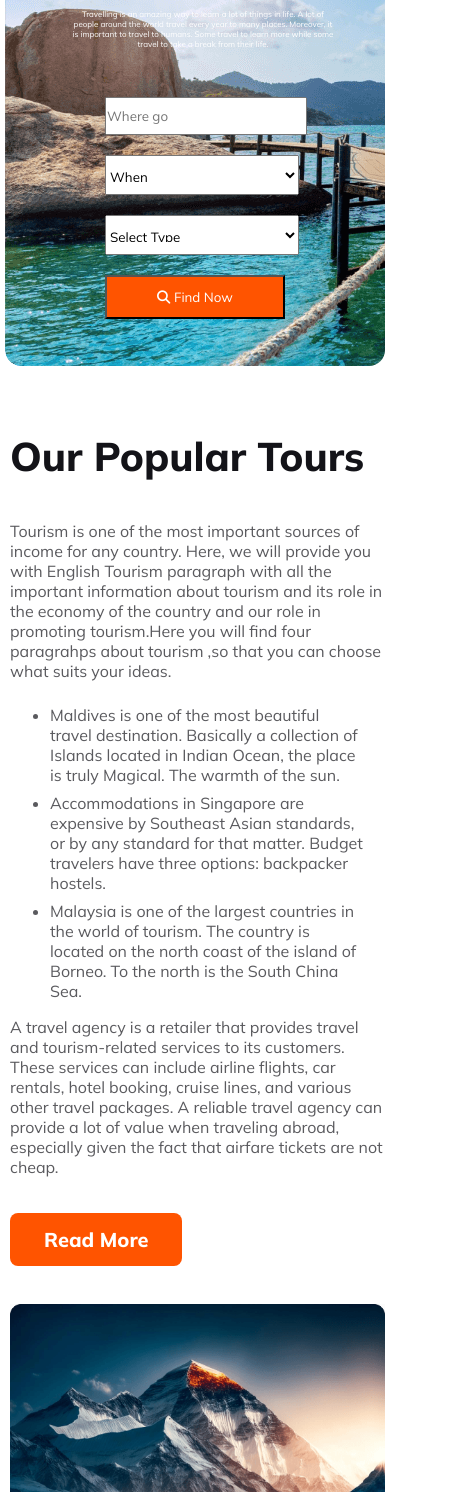
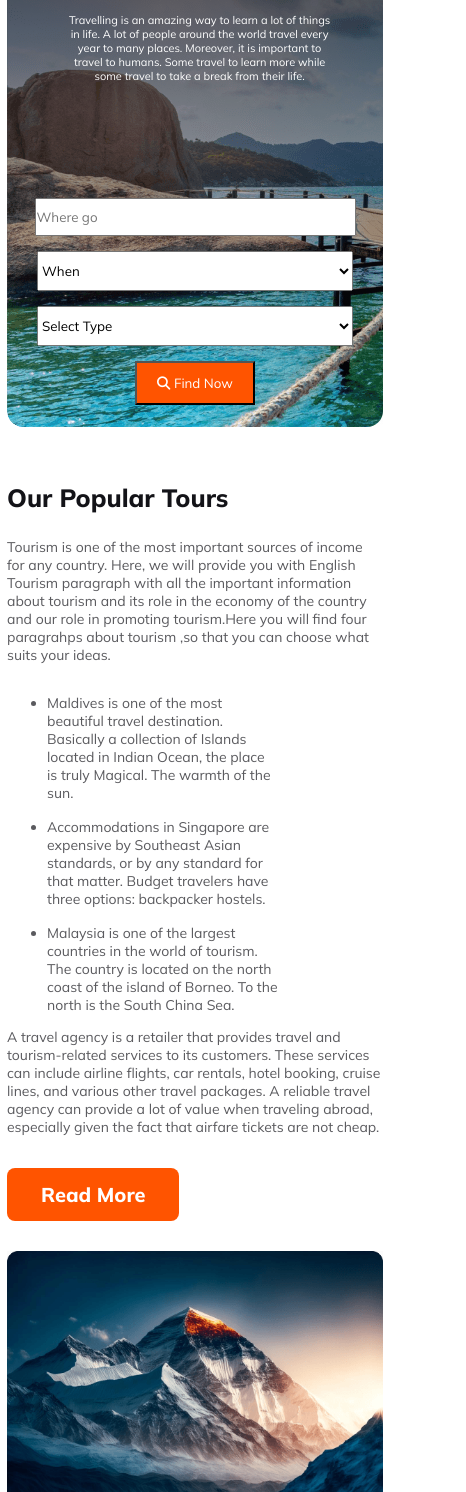
Before and after one commit to AsfirNoor/Assingnment-Project-2, a plain HTML site: page index.html in a window 390 px wide. Shown: the part 508-2000 px from the top of the page, 466 px wide, since content can reach past the window. Drawn offline with Linux system fonts and the light colour scheme.

Commit message:
third commit

```diff
--- a/assets/styles.css
+++ b/assets/styles.css
@@ -11,11 +11,12 @@
     color: #FF5400;
 }
 
-.text-color{
+.text-color {
     color: #131318B2;
 
 }
-.btn-primary{
+
+.btn-primary {
     border-radius: 8px;
     color: #FFF;
     font-size: 1.25rem;
@@ -28,7 +29,7 @@
 
 
 /* body */
-body{
+body {
     margin: 5px 135px;
 }
 
@@ -50,6 +51,7 @@ nav {
     justify-content: space-between;
     align-items: center;
     /* margin: 0 170px; */
+    margin-bottom: 130px;
 
 }
 
@@ -78,24 +80,36 @@ nav li a {
     height: 500px;
     top: 146px;
     border-radius: 16px;
+    position: relative;
 
+}
+
+.banner-img-two{
+    background-image: url(../Images/Rectangle\ 2.png);
+    background-repeat: no-repeat;
+    width: 1170px;
+    height: 500px;
+    position: absolute;
 }
 
 .main-content {
     display: flex;
     justify-content: center;
     margin-top: 14px;
+    margin-top: -206px;
 
 }
-.explore{
-    color:  #FFFFFF;
+
+.explore {
+    color: #FFFFFF;
     text-align: center;
     font-size: 64px;
     font-weight: 800;
     margin-top: 106px;
 
 }
-.explore-description{
+
+.explore-description {
     color: #FFFFFF;
     text-align: center;
     font-weight: 400;
@@ -106,76 +120,91 @@ nav li a {
 
 }
 
-.find-now{
-    background-color: #FF5400 ;
+.find-now {
+    background-color: #FF5400;
     color: #FFFFFF;
     padding: 12px 20px;
 
 }
-.where{
+
+.where {
     display: flex;
-    justify-content: center;
-    gap: 20px;
+    justify-items: center;
+    align-items: center;
     margin-top: 48px;
+    padding: 30px;
+    gap: 15px;
 }
 
-.where > input{
+.where>input {
     padding: 12px 1px 12px 0px;
-    width: 20%;
+    width: 100%;
     height: 10px;
+    gap: 10px;
 }
- .first_select{
+
+.first_select {
     padding: 12px 12px 12px px;
-    width: 20%;
+    width: 100%;
     height: 40px;
+    gap: 10px;
 }
 
 
 /* tour styles */
-.popular-tour-container{
+.popular-tour-container {
     display: flex;
     margin-top: 100px;
     gap: 100px;
+    margin-top: 260px;
 }
-.popular-title{
+
+.popular-title {
     color: #131318;
     font-size: 40px;
     font-weight: 800;
 }
-.popular-content .point{
+
+.popular-content .point {
     padding-top: 16px;
     padding-right: 105px;
 }
-.popular-title .text-primary{
+
+.popular-title .text-primary {
     padding-top: 24px;
     padding-bottom: 24px;
 }
-.content-img{
-    /* width: 100%; */
-
+.popular-title-content{
+    font-weight: 400px;
+    font-size: 16px;
 }
 /* destination styles */
-.destination{
+.destination {
     text-align: center;
     margin-top: 100px;
 }
-.destination-title{
+
+.destination-title {
     color: #131318;
     font-size: 40px;
     font-weight: 800;
 }
-.destination-content{
+
+.destination-content {
     padding: 0 150px;
 }
 
-.choose-row, .img-row{
+.choose-row,
+.img-row {
     width: 100%;
     height: 400px;
     display: flex;
     gap: 50px;
     margin-bottom: 10px;
 }
-.choose-row-1, .img-row{
+
+.choose-row-1,
+.img-row {
     width: 100%;
     height: 400px;
     display: flex;
@@ -183,39 +212,129 @@ nav li a {
     margin-bottom: 10px;
 }
 
-.choose-row-2, .img-row-2{
+.choose-row-2,
+.img-row-2 {
     width: 100%;
     max-width: 2000px;
     height: 400px;
     display: flex;
     gap: 30px;
-    /* margin-left: 10px; */
 }
-.choose > div{
+
+.choose>div {
     flex: 1;
 }
-/* .choose{
-    gap: 10px;
-} */
+
+/* why styles */
+.why{
+    text-align: center;
+    margin-top: 70px;
+}
+.why-title{
+    color: #131318;
+    font-size: 40px;
+    font-weight: 800;
+}
+.why-title-content{
+    padding: 0 150px;
+}
 
 /* mobile device */
 @media screen and (max-width: 576px) {
-   body{
-    margin-left:  5px;
-    margin-right: 5px;
+    body {
+        margin-left: 7px;
+        margin-right: 7px;
     }
-   nav{
+
+    nav {
         flex-direction: column;
+        margin-bottom: 0px;
     }
-   nav>ul{
+
+    nav>ul {
         flex-direction: column;
         margin-left: 0;
     }
-   .nav-title{
+
+    .nav-title {
         width: 298px;
     }
 
+    .main-content{
+        margin-top: 75px;
+    }
+
+    .explore {
+        width: 100%;
+        text-align: center;
+        font-size: 20px;
+    }
+
+    .explore-description{
+        padding: 37px;
+        font-size: 11px;
+    }
+
+    .where{
+        flex-direction: column;
+        align-items: center;
+        justify-content: center;
+    }
+
+    .banner-img, .banner-img-two {
+        width: 100%;
+        position: relative;
+        top: 0px;
+    }
+
+    .explore{
+        margin-top: 20px;
+        margin: 0px;
+    }
+    img{
+        width: 100%;
+        height: 100%;
+    }
     .popular-tour-container{
+        flex-direction: column;
+        gap: 30px;
+        margin-top: 30px;
+    }
+    .popular-title{
+        font-size: 25px;
+    }
+    .popular-title-content,
+    .destination-title-content,
+    .why-title-content {
+        font-size: 14px;
+    }
+    .destination,.why{
+        margin-top: 24px;
+    }
+    .destination-title,
+    .why-title{
+        font-size: 20px;
+    }
+    .destination-content
+    {
+        padding: 0px;
+    }
+    .choose-row{
+        gap: 5px;
+    }
+    .choose-row-2, .img-row-2{
+        gap: 10px;
+    }
+    .choose-row,
+    .img-row,
+    .choose-row-1,
+    .choose-row-2{
+        flex-direction: column;
+        height: auto;
+        margin-bottom: 5px;
+    }
+}
+    /* .popular-tour-container{
     flex-direction: column;
    }
 
@@ -249,7 +368,7 @@ nav li a {
     }
 
     .where > input{
-    padding: 12px 122px 12px 0px;
+    padding: 12px 12px 12px 0px;
     width: 20%;
     height: 10px;
     margin-left: 100px;
@@ -288,5 +407,4 @@ nav li a {
     }
     .content-img{
         width: 100%;
-    }
-}
+    } */
--- a/index.html
+++ b/index.html
@@ -26,13 +26,17 @@
     <main>
         <section class="banner">
             <div class="main-content">
-                <div class="banner-img">
-                    <h2 class="explore">Explore Your Travel</h2>
-                    <div>
-                        <p class="explore-description">Travelling is an amazing way to learn a lot of things in life. A
-                            lot of people around the world travel every year to many places. Moreover, it is important
-                            to travel to humans. Some travel to learn more while some travel to take a break from their
-                            life.</p>
+                <div>
+                    <div class="banner-img">
+                        <div class="banner-img-two">
+                            <h2 class="explore">Explore Your Travel</h2>
+                            <p class="explore-description">Travelling is an amazing way to learn a lot of things in
+                                life. A
+                                lot of people around the world travel every year to many places. Moreover, it is
+                                important
+                                to travel to humans. Some travel to learn more while some travel to take a break from
+                                their
+                                life.</p>
                             <form class="where">
                                 <input type="" name="" placeholder="Where go" id="">
                                 <select id="" class="first_select" name="">
@@ -49,6 +53,7 @@
                                 </select>
                                 <button class="find-now"><i class="fa-solid fa-magnifying-glass"></i> Find Now</button>
                             </form>
+                        </div>
                     </div>
                 </div>
             </div>
@@ -56,7 +61,7 @@
         <section class="popular-tour-container">
             <div class="popular-content">
                 <h3 class="popular-title">Our Popular Tours</h3>
-                <div>
+                <div class="popular-title-content">
                     <p class="text-color">Tourism is one of the most important sources of income for any country. Here,
                         we will provide you with English Tourism paragraph with all the important information about
                         tourism and its role in the economy of the country and our role in promoting tourism.Here you
@@ -81,13 +86,14 @@
                 </div>
             </div>
             <div class="popular-img-container">
-                    <img class="content-img" src="Images/Rectangle 4.png">
+                <img class="content-img" src="Images/Rectangle 4.png">
             </div>
         </section>
         <section class="destination">
             <div class="destination-content">
                 <h1 class="destination-title">Choose Your Destination</h1>
-                <p class="destination-title-2 text-color">The word destination is used to describe any location, particularly one known for
+                <p class="destination-title-content text-color">The word destination is used to describe any location,
+                    particularly one known for
                     some purpose. The word comes from the Latin destinare. and make firm. It is a goal, or point of
                     arrival. For example, you may walk to your friend's house, but there will be many stops along the wa
                 </p>
@@ -114,7 +120,7 @@
                 </div>
                 <div class="choose-row-2">
                     <div>
-                        <img class="img-row-2 img-row-12"  src="Images/Rectangle 11.png" alt="">
+                        <img class="img-row-2 img-row-12" src="Images/Rectangle 11.png" alt="">
                     </div>
                     <div>
                         <img class="img-row-2" src="Images/Rectangle 10.png" alt="">
@@ -122,6 +128,12 @@
                 </div>
             </div>
         </section>
+        <section class="why">
+            <div class="why-content">
+                <h1 class="why-title">Why Choose Us</h1>
+                <p class="why-title-content text-color">Travel takes us out of our comfort zones and inspires us to see, taste and try new things. It constantly challenges us, not only to adapt to and explore new surroundings, but also to engage with different people.</p>
+            </div>
+        </section>
     </main>
 </body>
 
```
Also changed, not shown: Images/Rectangle 2.png (added). Lines whose indentation alone changed are shown as unchanged.
